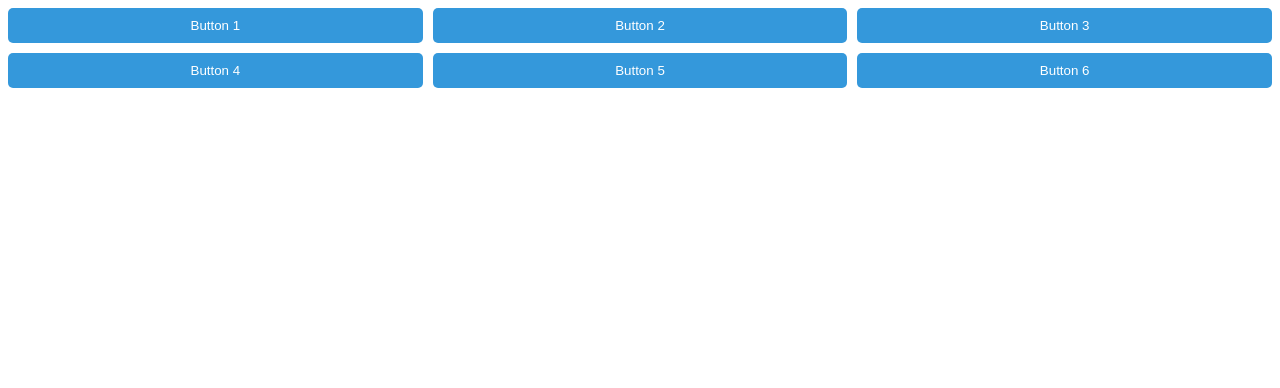
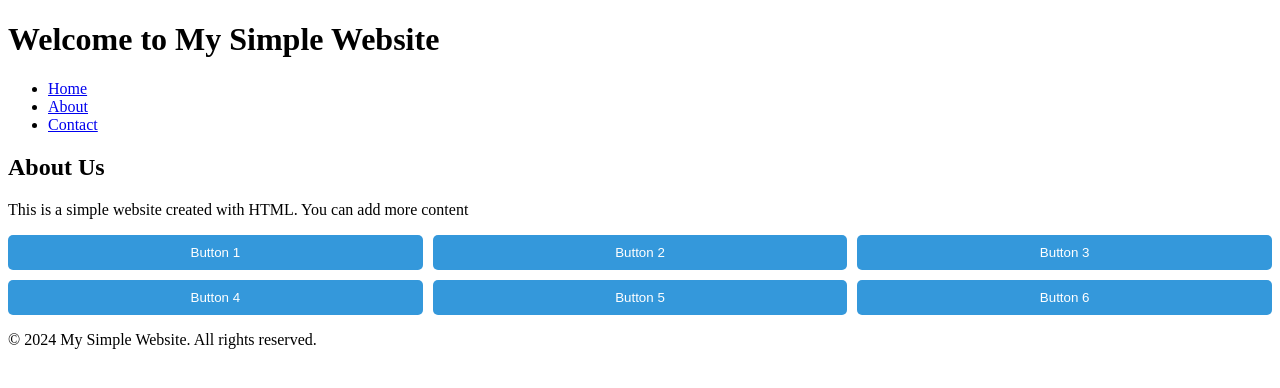
Before and after one commit to mrbadfits12/UnblockeGames.github.io, a plain HTML site: page index.html in a window 1280 px wide. Drawn offline with Linux system fonts and the light colour scheme.

Commit message:
Update index.html

```diff
--- a/index.html
+++ b/index.html
@@ -1,4 +1,27 @@
 <!DOCTYPE html>
+<html lang="en">
+<head>
+    <meta charset="UTF-8">
+    <meta name="viewport" content="width=device-width, initial-scale=1.0">
+    <title>My Simple Website</title>
+</head>
+<body>
+
+<header>
+    <h1>Welcome to My Simple Website</h1>
+</header>
+
+<nav>
+    <ul>
+        <li><a href="#">Home</a></li>
+        <li><a href="#">About</a></li>
+        <li><a href="#">Contact</a></li>
+    </ul>
+</nav>
+
+<section>
+    <h2>About Us</h2>
+    <p>This is a simple website created with HTML. You can add more content <!DOCTYPE html>
 <html lang="en">
 <head>
     <meta charset="UTF-8">
@@ -37,4 +60,12 @@
 </div>
 
 </body>
+</html> </p>
+</section>
+
+<footer>
+    <p>&copy; 2024 My Simple Website. All rights reserved.</p>
+</footer>
+
+</body>
 </html>
```
